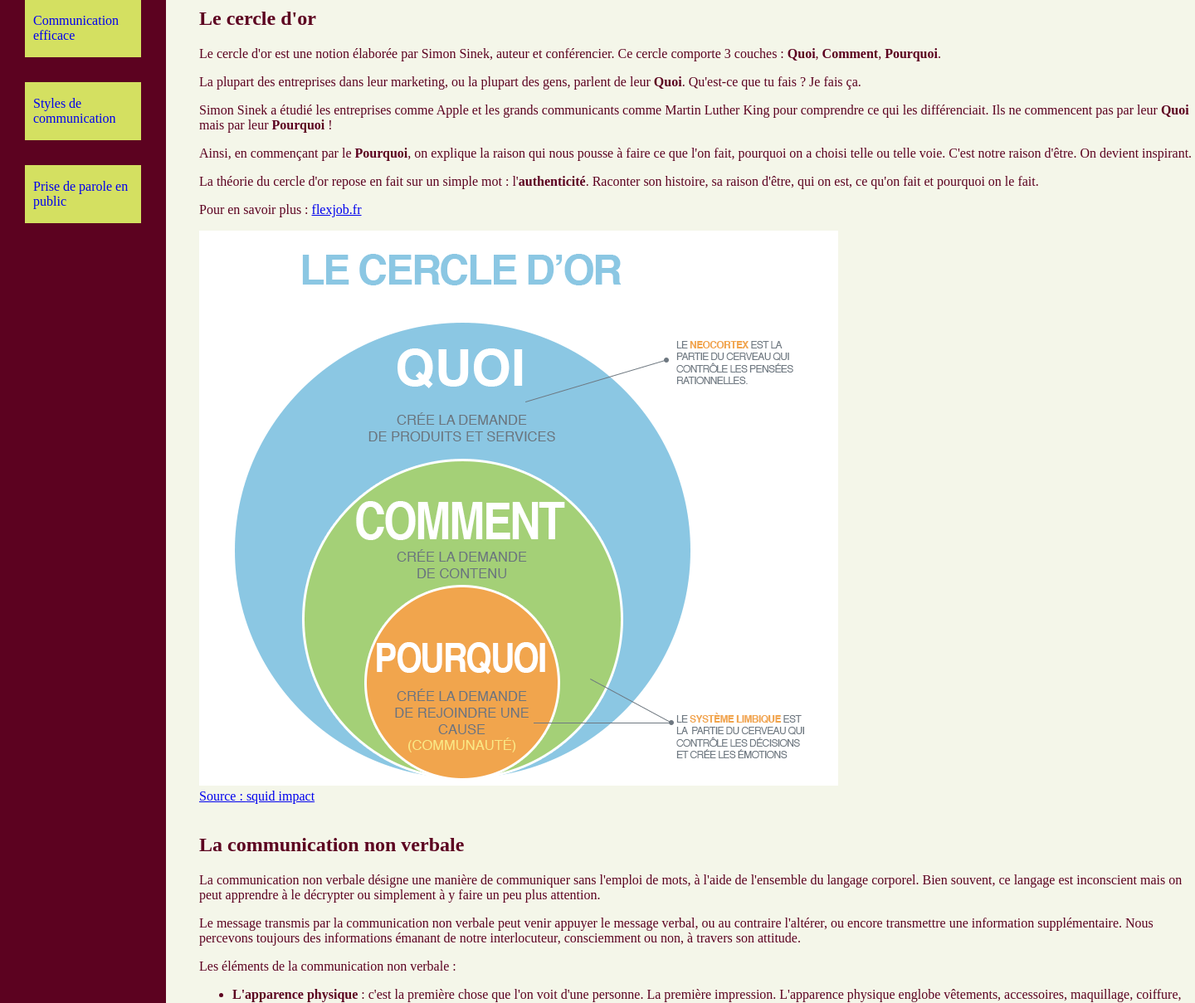
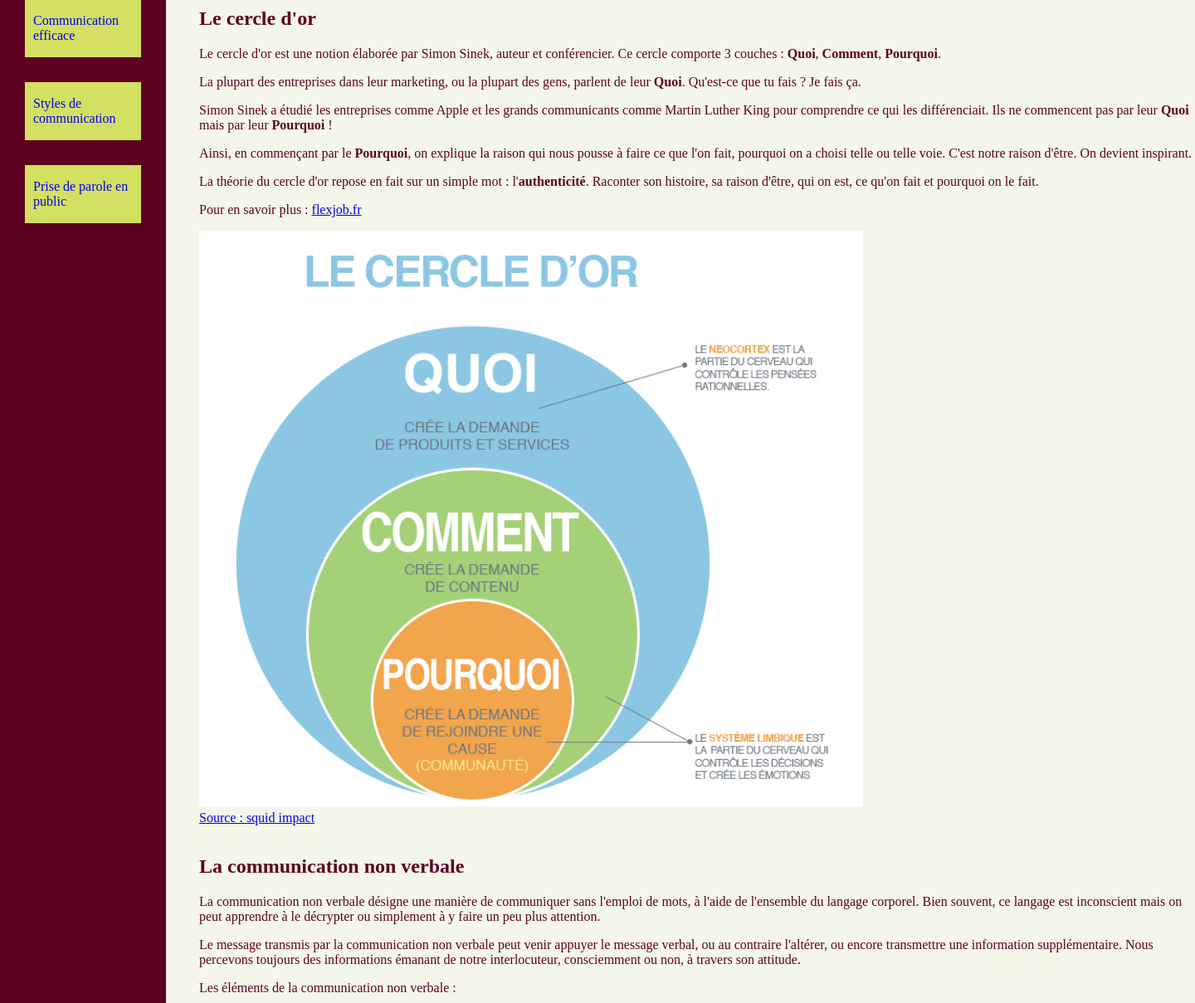
Before and after one commit to Lodipuce/Mon-Site-Portfolio, a PHP site: page /comm_efficace.php in a window 1440 px wide. Shown: the part 331-1540 px from the top of the page at 83% size. Run offline with PHP 8.4, Linux system fonts and the light colour scheme.

Commit message:
format images

```diff
--- a/comm_efficace.php
+++ b/comm_efficace.php
@@ -35,7 +35,8 @@
                         <p>Ainsi, en commençant par le <strong>Pourquoi</strong>, on explique la raison qui nous pousse à faire ce que l'on fait, pourquoi on a choisi telle ou telle voie. C'est notre raison d'être. On devient inspirant.</p>
                         <p>La théorie du cercle d'or repose en fait sur un simple mot : l'<strong>authenticité</strong>. Raconter son histoire, sa raison d'être, qui on est, ce qu'on fait et pourquoi on le fait.</p>
                         <aside>Pour en savoir plus : <a href="https://flexjob.fr/why-theorie-cercle-dor-simon-sinek/" target="_blank">flexjob.fr</aside>
-                        <figure>
+
+                        <figure class="image">
                             <img src="./img/cercledor.png" alt="cercle d'or"/>
                             <figcaption>Source : <a href="https://www.squid-impact.fr/communiquez-ce-que-vous-etes" target="_blank">squid impact</a></figcaption>
                         </figure>
@@ -60,21 +61,26 @@
                     <section id="questions">
                         <h2>Les questions puissantes</h2>
                         <p>Une question puissante est une question ouverte, c'est à dire que l'on ne peut pas y répondre par oui ou non. Les réponses attendues seront donc construites et structurées pour trouver une solution et ne pas rester bloqué sur un problème.</p>
-                        <figure>
+
+                        <figure class="image">
                             <img src="./img/thinkOutOfTheBox.jpg" alt="Penser en dehors de la boîte"/>
                             <figcaption>Source : <a href="https://pauldevaux.fr/question-puissante/" target="_blank">pauldevaux.fr</a></figcaption>
                         </figure>
+
                         <p>Ces questions sont impliquantes. Elles permettent de contruire un échange entre vous et votre interlocuteur.</p>
-                        <figure>
+
+                        <figure class="image">
                             <img src="./img/caracteristiquesQuestionsPuissantes.jpg" alt="Caractéristiques des questions puissantes"/>
                             <figcaption>Source : Deastance Services</figcaption>
                         </figure>
-                        <figure>
+
+                        <figure class="image">
                             <img src="./img/impactsQuestionsPuissantes.jpg" alt="Impact des questions puissantes"/>
                             <figcaption>Source : Deastance Services</figcaption>
                         </figure>
+
                         <p>Quelques exemples de questions puissantes :</p>
-                        <figure>
+                        <figure class="image">
                             <img src="./img/exemplesQuestionsPuissantes.jpg" alt="Exemples de questions puissantes"/>
                             <figcaption>Source : Deastance Services</figcaption>
                         </figure>
@@ -84,10 +90,12 @@
                     <section id="methode">
                         <h2>Vulgarisation, la méthode des 6C</h2>
                         <p>Quand on veut aborder une notion complexe devant des personnes qui n'y connaissent absolument rien, on parle de <strong>vulgarisation</strong>. On en parle le plus souvent dans le domaine scientifique. Mais cela peut s'appliquer à n'importe quoi : si je n'y connais rien en comptabilité, quelqu'un devra vulgariser la chose pour que je commence à appréhender le domaine.</p>
-                        <figure>
+
+                        <figure class="image">
                             <img src="./img/methode6C.jpg" alt="Définition des 6C"/>
                             <figcaption>Source : Deastance Services</figcaption>
                         </figure>
+
                         <ul>
                             <li><strong>Clarté</strong> : être vigilant avec les acronymes qui devront tous être définis dès le départ. Il faudra aussi veiller à commencer par les notions les plus générales pour aller ensuite vers les plus compliquées, on appelle ça la technique de l'entonnoir.</li>
                             <li><strong>Connexion</strong> : créer une connexion avec le public. Pour cela, il va falloir essayer de le surprendre, de le faire rire, de l'épater ou de lui faire peur. Vous pouvez aussi l'amuser ou partager vos propres émotions.</li>
@@ -102,29 +110,37 @@
                     <section id="feedback">
                         <h2>Le feedback / feedforward</h2>
                         <p>La technique du <strong>feedforward</strong> consiste à formuler des demandes ou à proposer des options ou des solutions tournées vers l'avenir, contrairement à la technique du <strong>feedback</strong> qui fait un retour sur une situation passée.</p>
-                        <figure>
+
+                        <figure class="image">
                             <img src="./img/feedback.jpg" alt="feedback"/>
                             <figcaption>Source : Deastance Services</figcaption>
                         </figure>
+
                         <p>Nous pouvons changer le futur, mais nous ne pouvons pas changer le passé.</p>
                         <p>La méthode pratique est globalement la même si on regarde les schémas suivants.</p>
-                        <figure>
+
+                        <figure class="image">
                             <img src="./img/methodeFeedBack.jpg" alt="Pratiquer le feedback"/>
                             <figcaption>Source : Deastance Services</figcaption>
                             <img src="./img/methodeFeedForward.jpg" alt="Pratiquer le feedforward"/>
                             <figcaption>Source : Deastance Services</figcaption>
                         </figure>
+
                         <p>Ce qui change entre les deux techniques, c'est la philosophie. Avec le <strong>feedback</strong>, on fait de la <strong>curation</strong>. Avec le <strong>feedforward</strong>, on fait de la <strong>prévention</strong>.</p>
                         <p>Dans les deux cas, on peut en retirer des avantages :</p>
-                        <figure>
+
+                        <figure class="image">
                             <img src="./img/apportsFeedback.jpg" alt="Apports du feedback et du feedforward"/>
                             <figcaption>Source : Deastance Services</figcaption>
                         </figure>
+
                         <p>Il faut être dans un certain état d'esprit pour bien utiliser le feedback et le feedforward, savoir appliquer certaines règles simples :</p>
-                        <figure>
+
+                        <figure class="image">
                             <img src="./img/conditionsFeedBackForward.jpg" alt="Conditions du feedback et du feedforward"/>
                             <figcaption>Source : Deastance Services</figcaption>
                         </figure>
+
                         <aside>Pour en savoir plus : <a href="https://blog.hubspot.fr/marketing/feedforward" target="_blank">hubspot.fr</a></aside>
                     </section>
 
--- a/styles.css
+++ b/styles.css
@@ -122,6 +122,11 @@ ul li{
     margin-left: 40px;
 }
 
+figure.image img {
+    width: 800px;
+    height: auto;
+}
+
 /* SOMMAIRE GENERAL */
 
 .generalHeader {
--- a/styles_comm.php
+++ b/styles_comm.php
@@ -18,7 +18,7 @@
                 <div class="container_cps">
                     <h1>Styles de communication</h1>
 
-                    <figure>
+                    <figure class="image">
                         <img src="./img/pexels-fauxels-3183148.jpg"/>
                         <figcaption>Source : Pexels, auteur : Fauxels</figcaption>
                     </figure>
@@ -57,7 +57,7 @@
                         <p>Ce style est précis, exact, analytique et logique. Les personnes ayant un style de communication analytique sont systématiques et sont tournées vers leurs tâches. Elles sont parfois perçues comme étant perfectionnistes. Elles sont organisées, autonomes, tournées vers les résultats et diplomates. Elles sont motivées par la certitude et donnent rarement leur opinion si on ne la leur demande pas. Elles sont lentes et prudentes dans leur rythme et aiment les environnements structurés, ordonnés et fonctionnels. Comme elles ont besoin d'être sûres de leur position et des attentes des autres, elles gardent leurs informations privées et n'expriment pas facilement leurs émotions.</p>
                     </section>
 
-                    <figure>
+                    <figure class="image">
                         <img src="./img/pexels-fauxels-3182765.jpg"/>
                         <figcaption>Source : Pexels, auteur : Fauxels</figcaption>
                     </figure>
@@ -77,7 +77,7 @@
                         <p>Les communicateurs analytiques aiment les faits et les chiffres. Présentezleur vos informations de manière organisée et soyez prêt à répondre aux questions. Soyez patients pendant qu'ils évaluent et intègrent de nouvelles informations.</p>
                     </section>
 
-                    <figure>
+                    <figure class="image">
                         <img src="./img/pexels-christina-morillo-1181605.jpg"/>
                         <figcaption>Source : Pexels, auteur : Christina Morillo</figcaption>
                     </figure>
```
Also changed, not shown: CNV.php (+5 -4 lines), competences_comm.php (+5 -5 lines), prise_de_parole.php (+5 -5 lines).
